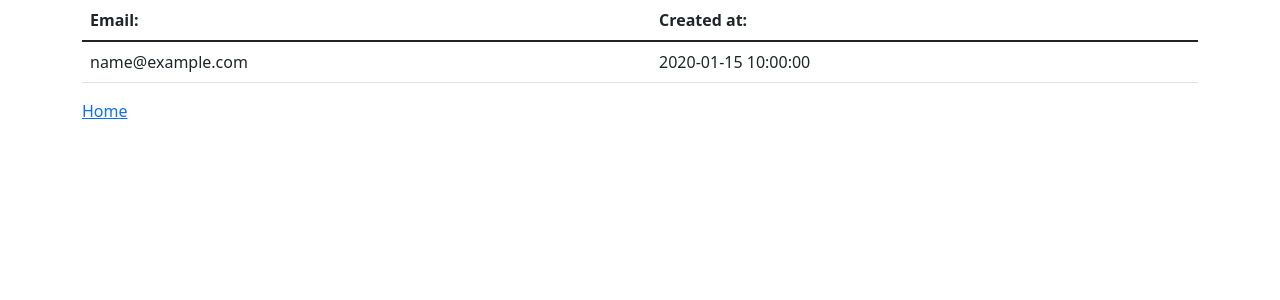
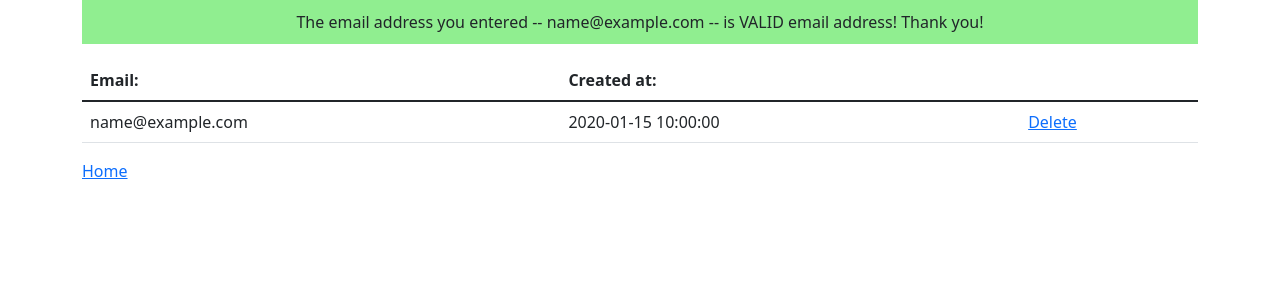
Before and after one commit to beqasabana/email_validation, a Flask app: template flask_app/templates/results.html in a window 1280 px wide. Shown: the top 300 px of the page. Run offline with Flask 2, Linux system fonts and the light colour scheme; the template is opened without the code that fills it: most values are stand-ins (such as "Sample title", 1, 10 or a date in 2020).

Commit message:
added uniqe email validation and delete function

```diff
--- a/flask_app/static/css/style.css
+++ b/flask_app/static/css/style.css
@@ -6,3 +6,13 @@
     background-color: red;
     width: fit-content;
 }
+
+.success-message {
+    margin: 0 auto;
+    text-align: center;
+    background-color: lightgreen;
+}
+
+.success-message > p {
+    padding: 10px 20px;
+}
--- a/flask_app/templates/results.html
+++ b/flask_app/templates/results.html
@@ -12,6 +12,9 @@
 <body>
 
     <div class="container-sm">
+        <div class="success-message">
+            <p>The email address you entered -- {{ emails[-1].email }} -- is VALID email address! Thank you!</p>
+        </div>
         <table class="table">
             <thead>
                 <tr>
@@ -24,6 +27,7 @@
                     <tr>
                         <td>{{ email.email }}</td>
                         <td>{{ email.created_at }}</td>
+                        <td><a href="/delete/{{ email.id }}">Delete</a></td>
                     </tr>
                 {% endfor %}
             </tbody>
```
Also changed, not shown: flask_app/controllers/emails.py (+8 -0 lines), flask_app/models/email.py (+11 -0 lines).
